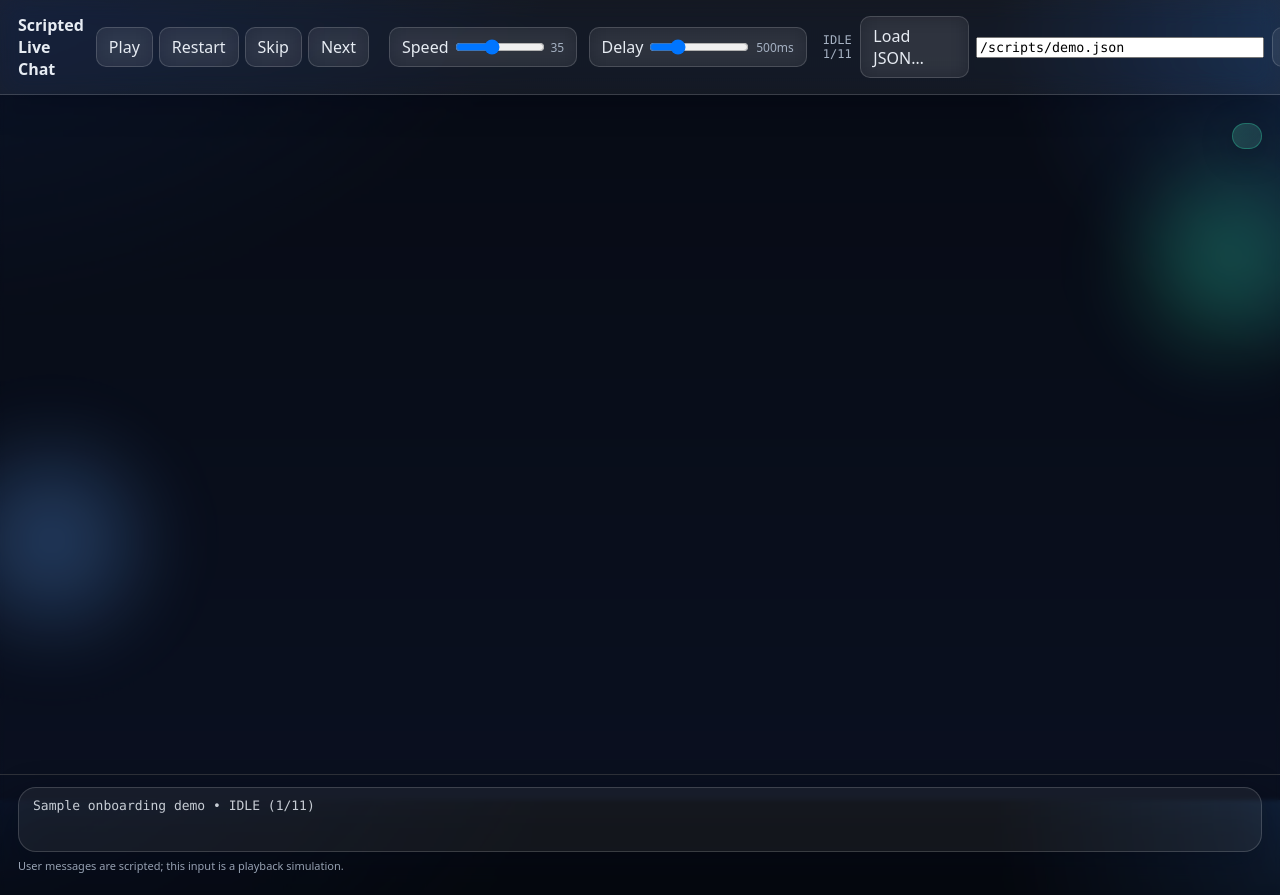
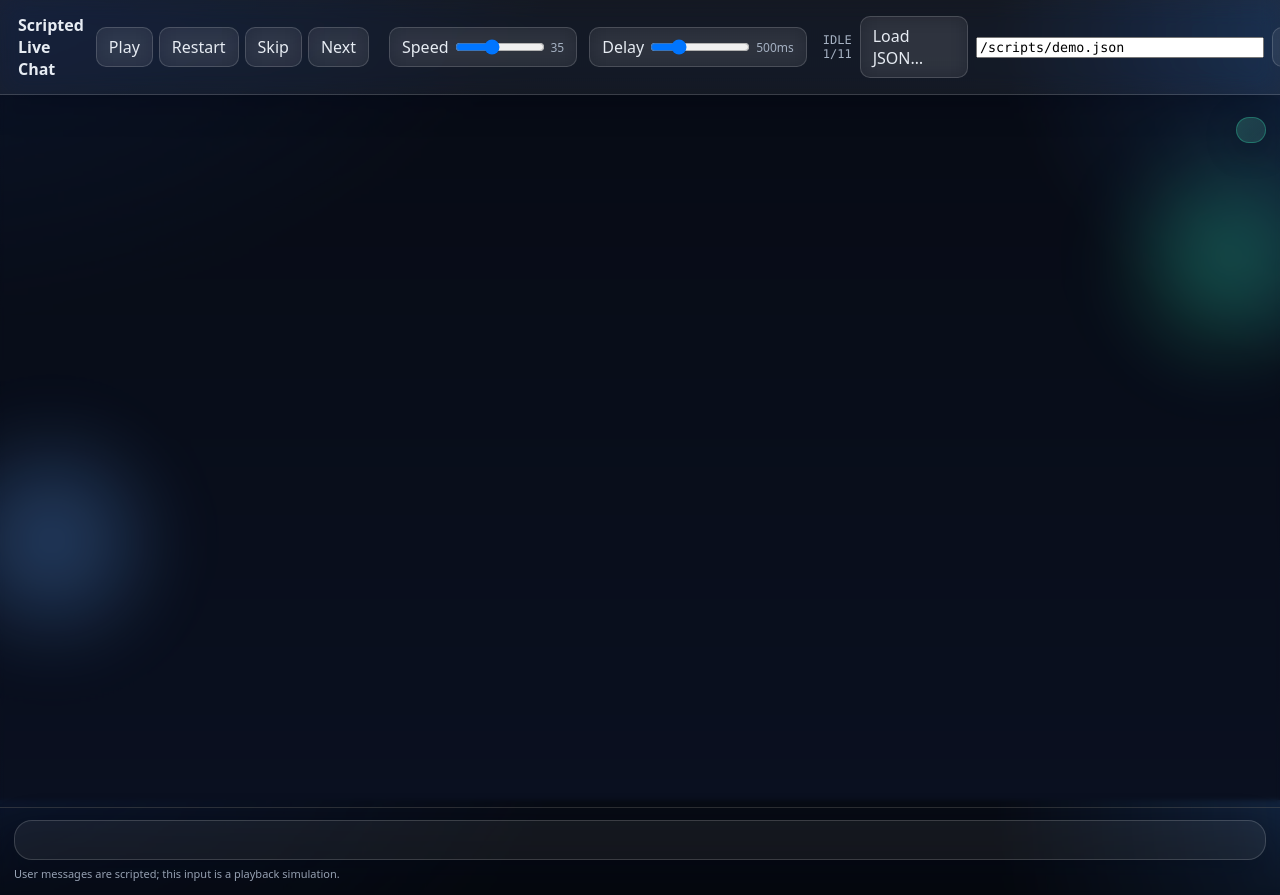
Before and after one commit to acousland/PD_generator, a React (Vite) app: page / in a window 1280 px wide. Shown: the top 895 px of the page. Built offline with nearby package versions, Linux system fonts and the light colour scheme.

Commit message:
ui: remove composer status line and reduce paddings to fit without scrolling

```diff
--- a/src/components/ChatPlayer.tsx
+++ b/src/components/ChatPlayer.tsx
@@ -288,9 +288,6 @@ const ChatPlayer = forwardRef<ChatPlayerHandle, Props>(function ChatPlayer({ scr
     <div className="composer" style={{ paddingTop: 12 }}>
       <div className="composer-inner" style={{ alignItems: 'flex-start' }}>
         <div style={{ flex: 1, display: 'flex', flexDirection: 'column', gap: 6 }}>
-          <div style={{ fontSize: 13, opacity: 0.85 }} className="mono">
-            {script?.title || 'Script'} • {status.toUpperCase()} {current ? `(${idx + 1}/${script?.messages.length})` : ''}
-          </div>
           <div
             style={{
               minHeight: 22,
--- a/src/styles.css
+++ b/src/styles.css
@@ -92,7 +92,7 @@ body::after {
 .chat {
   flex: 1;
   overflow-y: auto;
-  padding: 18px;
+  padding: 12px 14px;
   background: transparent;
 }
 
@@ -172,7 +172,7 @@ body::after {
 /* Composer (live chat) */
 .composer {
   position: relative;
-  padding: 16px 18px 22px;
+  padding: 10px 14px 14px;
   background: linear-gradient(180deg, transparent 0%, rgba(0,0,0,0.35) 100%);
   display: flex;
   flex-direction: column;
@@ -185,7 +185,7 @@ body::after {
   display: flex;
   gap: 10px;
   background: var(--glass-bg);
-  padding: 10px 14px;
+  padding: 8px 12px;
   border: 1px solid var(--border);
   border-radius: 18px;
   -webkit-backdrop-filter: blur(18px) saturate(160%);
```
